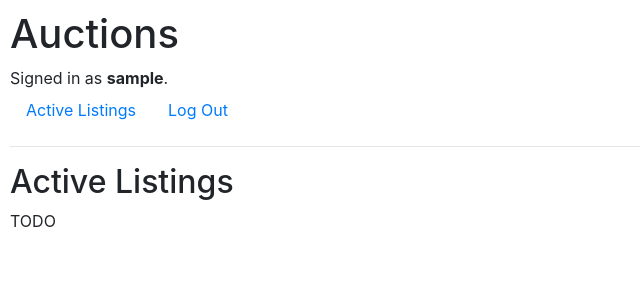
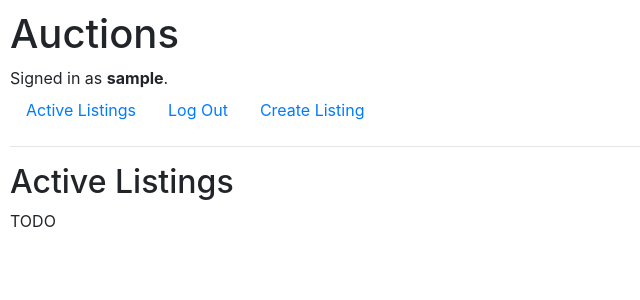
Before and after one commit to DongDevelops/Problem_Sets, a Django app: page / in a window 1280 px wide. Shown: the top 300 px of the page, without its empty margins (0-640 px from the left). Run offline with Django 4.2, Linux system fonts and the light colour scheme; the visitor is signed in with stand-in values (Sample User, id 1); some libraries are stand-ins or nearby versions.

Commit message:
Mon, Feb 13, 2023, 12:51 AM +00:00

```diff
--- a/commerce/auctions/templates/auctions/layout.html
+++ b/commerce/auctions/templates/auctions/layout.html
@@ -24,6 +24,9 @@
                 <li class="nav-item">
                     <a class="nav-link" href="{% url 'logout' %}">Log Out</a>
                 </li>
+                <li class="nav-item">
+                    <a class="nav-link" href="{% url 'create' %}">Create Listing</a>
+                </li>
             {% else %}
                 <li class="nav-item">
                     <a class="nav-link" href="{% url 'login' %}">Log In</a>
--- a/commerce/auctions/urls.py
+++ b/commerce/auctions/urls.py
@@ -6,5 +6,6 @@ urlpatterns = [
     path("", views.index, name="index"),
     path("login", views.login_view, name="login"),
     path("logout", views.logout_view, name="logout"),
-    path("register", views.register, name="register")
+    path("register", views.register, name="register"),
+    path("create", views.create, name="create")
 ]
--- a/commerce/auctions/views.py
+++ b/commerce/auctions/views.py
@@ -61,3 +61,8 @@ def register(request):
         return HttpResponseRedirect(reverse("index"))
     else:
         return render(request, "auctions/register.html")
+
+
+def create(request):
+
+    return render(request, "auctions/create.html")
```
Also changed, not shown: commerce/auctions/templates/auctions/create.html (added).
